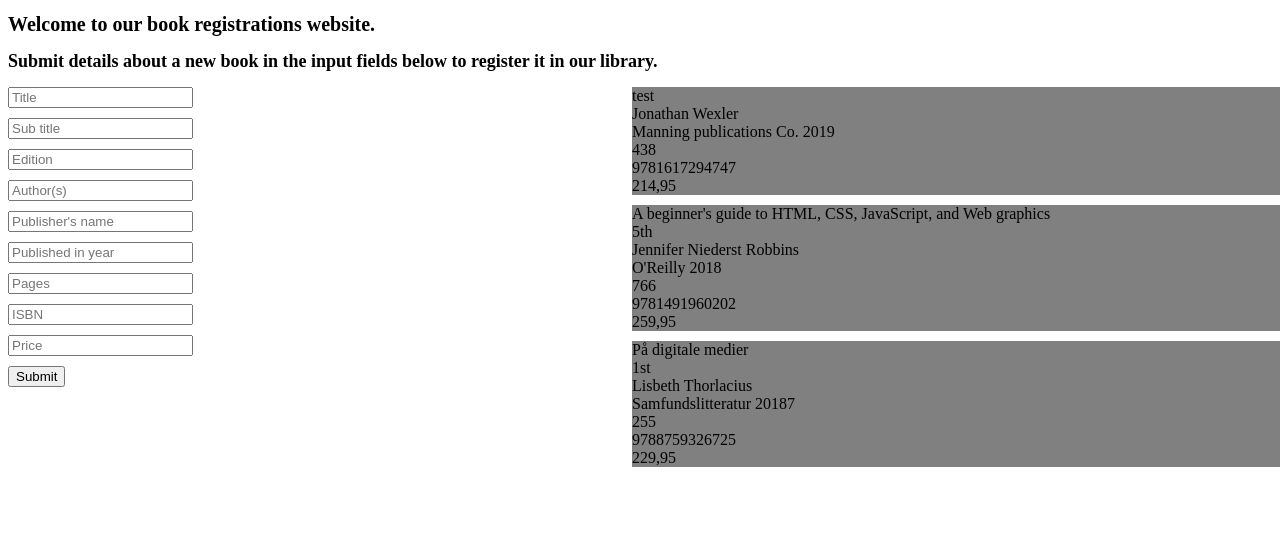
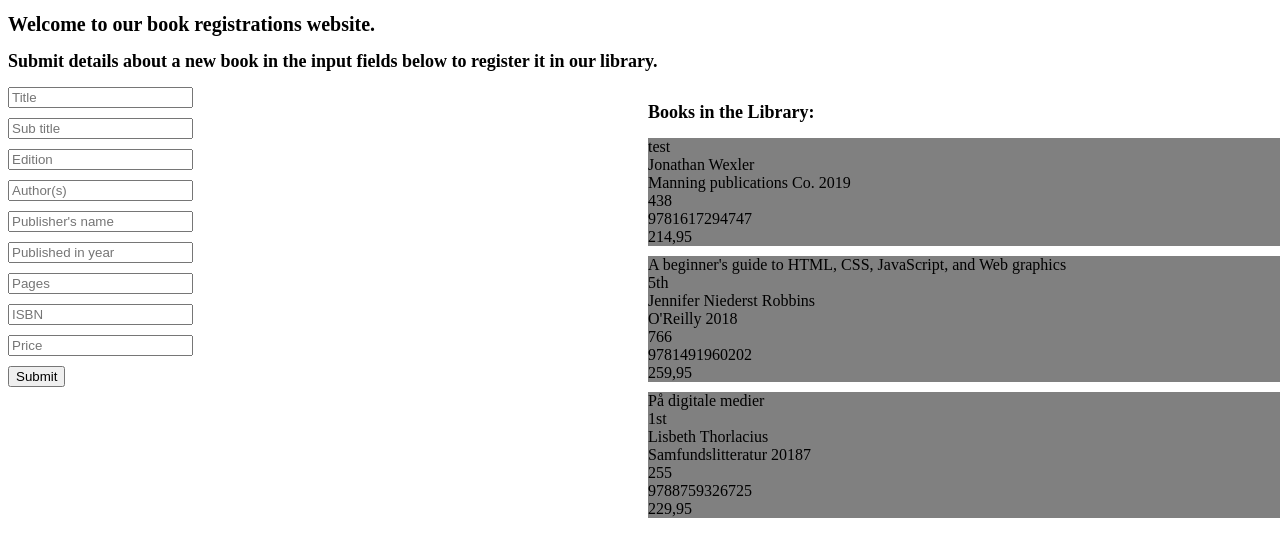
Before and after one commit to ChristianEhlers/Projekt1-sem2, a website: page views/index.html in a window 1280 px wide. Shown: the top 556 px of the page. Drawn offline with Linux system fonts and the light colour scheme; files that its build step writes are made by us from their sources; files whose address does not match are found by name.

Commit message:
changed css

```diff
--- a/script/showXML.js
+++ b/script/showXML.js
@@ -2,7 +2,7 @@ let test = function() {
     let xhttp = new XMLHttpRequest();
     xhttp.onreadystatechange = function() {
         if (this.readyState == 4 && this.status == 200) {
-         document.getElementById("innerSection2").innerHTML = xhttp.responseText;
+         document.getElementById("innerSection2").innerHTML += xhttp.responseText;
          console.log(xhttp.responseText);
         }
     }
--- a/style/formular.css
+++ b/style/formular.css
@@ -18,7 +18,7 @@ h2 {
 }
 
 #innerSection2 {
-	width: 50vw;
+	max-width: 30vw;
 }
 
 input{
--- a/style/style.css
+++ b/style/style.css
@@ -1,5 +1,9 @@
 @charset "UTF-8";
 /* CSS Document */
+
+booksLibrary {
+	width: 30vw;
+}
 
 books {
 	display: flex;
--- a/views/index.html
+++ b/views/index.html
@@ -29,6 +29,7 @@
 	</section>
 
 	<section id="innerSection2">
+		<h2>Books in the Library:</h2>
 	</section>
 
 	</section>
```
